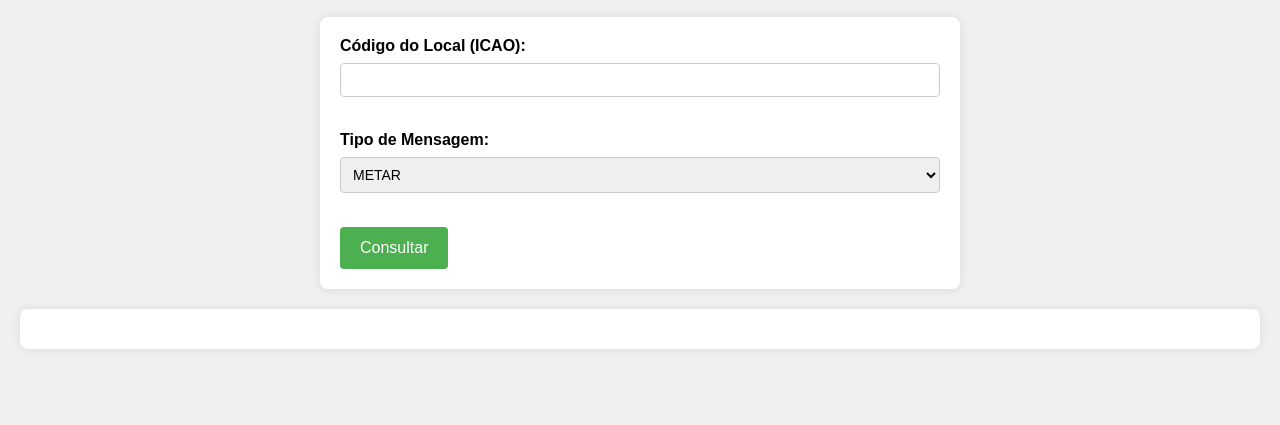
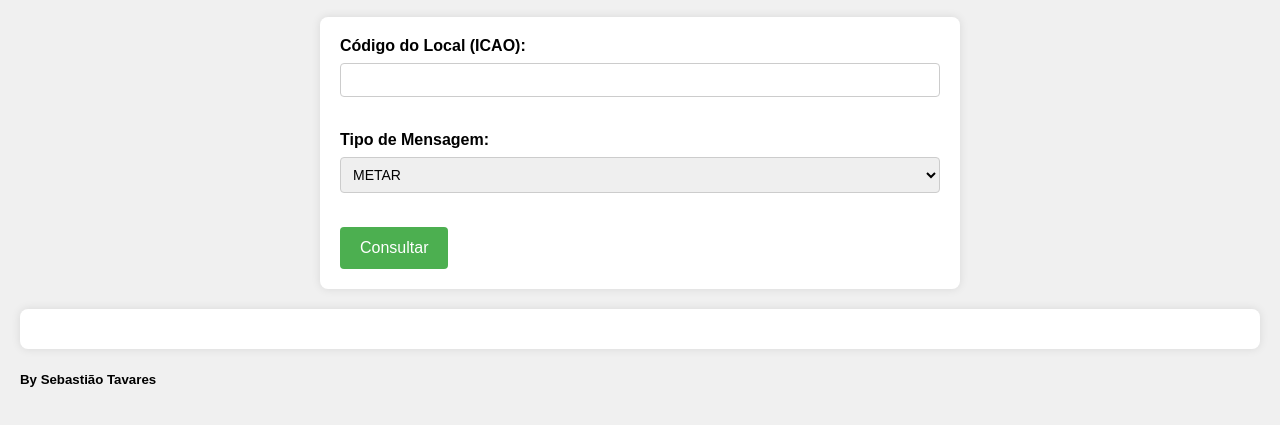
Before and after one commit to sebastiaotavares/First-Project, a plain HTML site: page index.html in a window 1280 px wide. Shown: the part 61-486 px from the top of the page. Drawn offline with Linux system fonts and the light colour scheme.

Commit message:
Update index.html

```diff
--- a/index.html
+++ b/index.html
@@ -136,5 +136,6 @@
                 });
         });
     </script>
+<h5>By Sebastião Tavares</h5>
 </body>
 </html>
```
